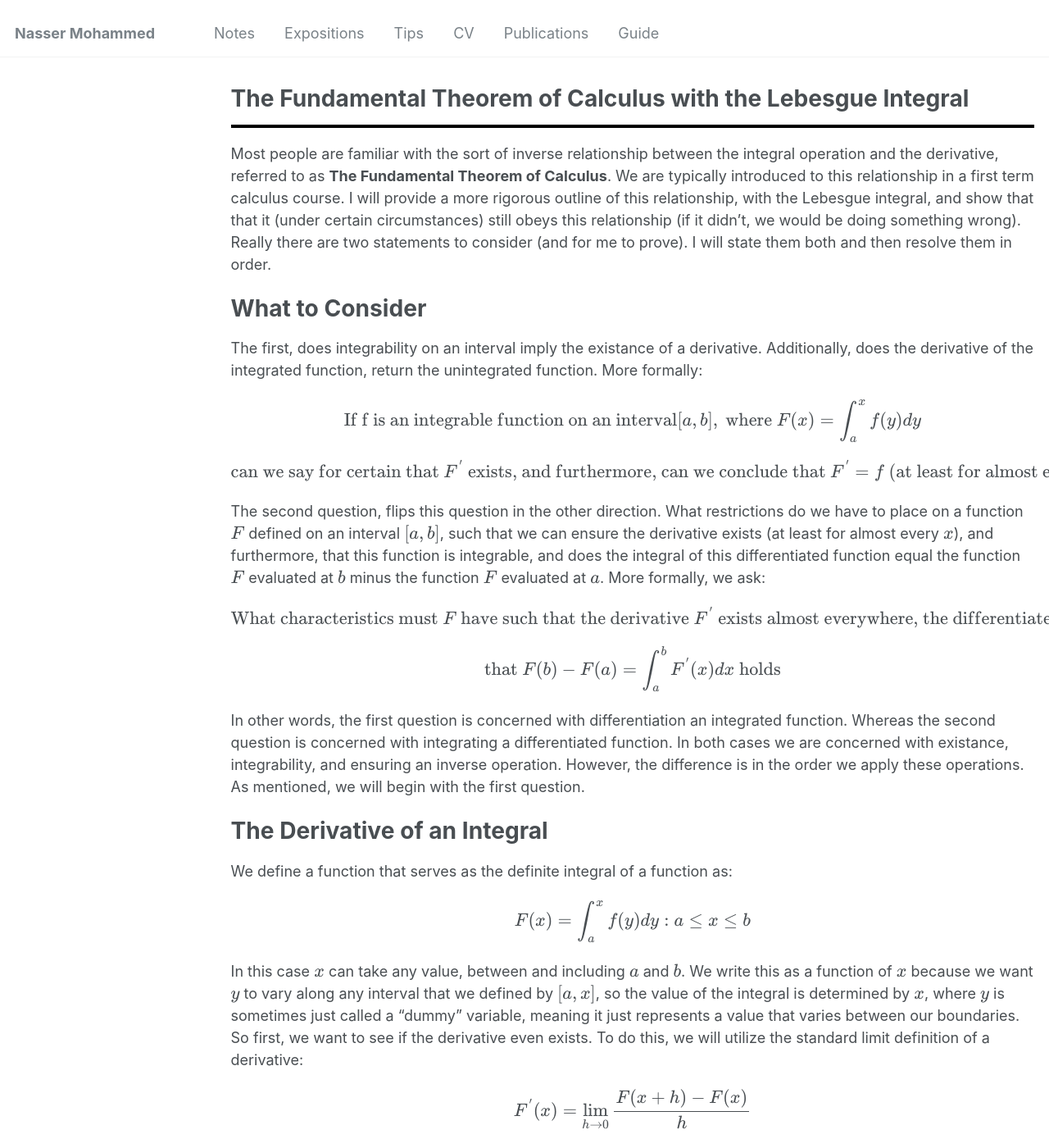
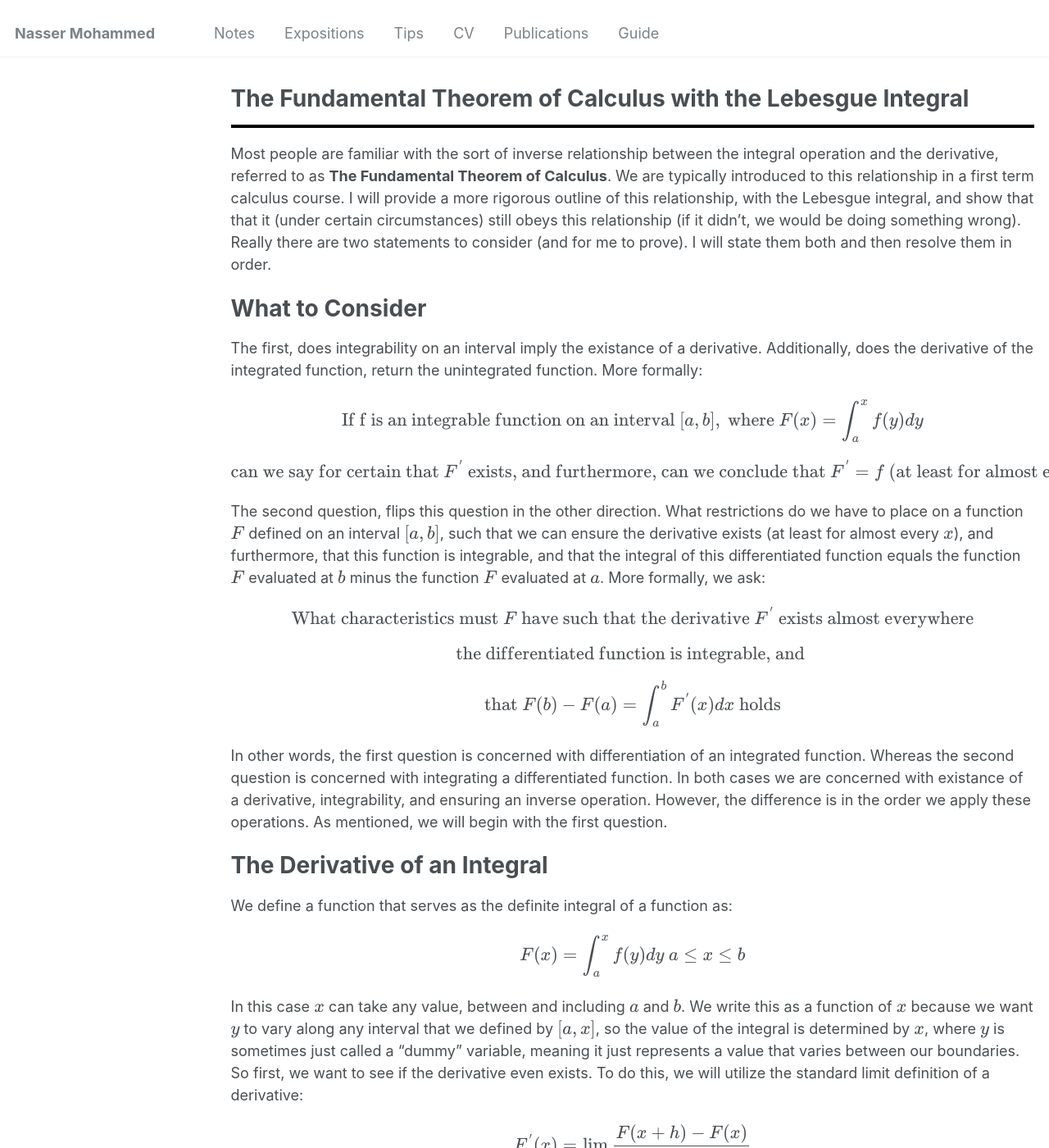
Before and after one commit to Nasser-Mohammed/Nasser-Mohammed.github.io, a Jekyll site: the page built from _pages/notes/analysis/ftc.md, in a window 1280 px wide and 1400 px high. Shown: the whole window at 82% size. Built offline with Jekyll 4.4.1, drawn with Linux system fonts in a browser that asks for light colours.

Commit message:
Update ftc.md

```diff
--- a/_pages/notes/analysis/ftc.md
+++ b/_pages/notes/analysis/ftc.md
@@ -10,17 +10,18 @@ Most people are familiar with the sort of inverse relationship between the integ
 What to Consider
 ===
 The first, does integrability on an interval imply the existance of a derivative. Additionally, does the derivative of the integrated function, return the unintegrated function. More formally:
-\\[\text{If f is an integrable function on an interval} \[a,b\], \text{ where } F(x) = \int_a^x f(y) dy \\]
-\\[\text{can we say for certain that } F^{\'} \text{ exists, and furthermore, can we conclude that } F^{\'} = f \text{ (at least for almost every } x\\]
-The second question, flips this question in the other direction. What restrictions do we have to place on a function \\(F\\) defined on an interval \\(\[a,b\]\\), such that we can ensure the derivative exists (at least for almost every \\(x\\)), and furthermore, that this function is integrable, and does the integral of this differentiated function equal the function \\(F\\) evaluated at \\(b\\) minus the function \\(F\\) evaluated at \\(a\\). More formally, we ask:
-\\[\text{What characteristics must } F \text{ have such that the derivative } F^{\'} \text{ exists almost everywhere, the differentiated function is integrable, and }\\]
-\\[\text{that } F(b) - F(a) = \int_a^bF^{\'}(x) dx \text{ holds}\\]
-In other words, the first question is concerned with differentiation an integrated function. Whereas the second question is concerned with integrating a differentiated function. In both cases we are concerned with existance, integrability, and ensuring an inverse operation. However, the difference is in the order we apply these operations. As mentioned, we will begin with the first question.
+\\[\text{If f is an integrable function on an interval } \[a,b\], \text{ where } F(x) = \int_a^x f(y) dy \\]
+\\[\text{can we say for certain that } F^{\'} \text{ exists, and furthermore, can we conclude that } F^{\'} = f \text{ (at least for almost every) } x\\]
+The second question, flips this question in the other direction. What restrictions do we have to place on a function \\(F\\) defined on an interval \\(\[a,b\]\\), such that we can ensure the derivative exists (at least for almost every \\(x\\)), and furthermore, that this function is integrable, and that the integral of this differentiated function equals the function \\(F\\) evaluated at \\(b\\) minus the function \\(F\\) evaluated at \\(a\\). More formally, we ask:
+\\[\text{What characteristics must } F \text{ have such that the derivative } F^{\'} \text{ exists almost everywhere}\\]
+\\[\text{the differentiated function is integrable, and }\\]
+\\[\text{that } F(b) - F(a) = \int_a^bF^{\'}(x) dx \text{  holds}\\]
+In other words, the first question is concerned with differentiation of an integrated function. Whereas the second question is concerned with integrating a differentiated function. In both cases we are concerned with existance of a derivative, integrability, and ensuring an inverse operation. However, the difference is in the order we apply these operations. As mentioned, we will begin with the first question.
 
 The Derivative of an Integral
 ===
 We define a function that serves as the definite integral of a function as:
-\\[F(x) = \int_a^xf(y)dy : a \leq x \leq b\\]
+\\[F(x) = \int_a^xf(y)dy \text{    } a \leq x \leq b\\]
 In this case \\(x\\) can take any value, between and including \\(a\\) and \\(b\\). We write this as a function of \\(x\\) because we want \\(y\\) to vary along any interval that we defined by \\(\[a, x\]\\), so the value of the integral is determined by \\(x\\), where \\(y\\) is sometimes just called a "dummy" variable, meaning it just represents a value that varies between our boundaries. So first, we want to see if the derivative even exists. To do this, we will utilize the standard limit definition of a derivative:
 \\[F^{\'}(x) = \lim_{h \to 0} \frac{F(x + h) - F(x)}{h}\\]
 Substituting our expression for \\(F\\) we get:
```
